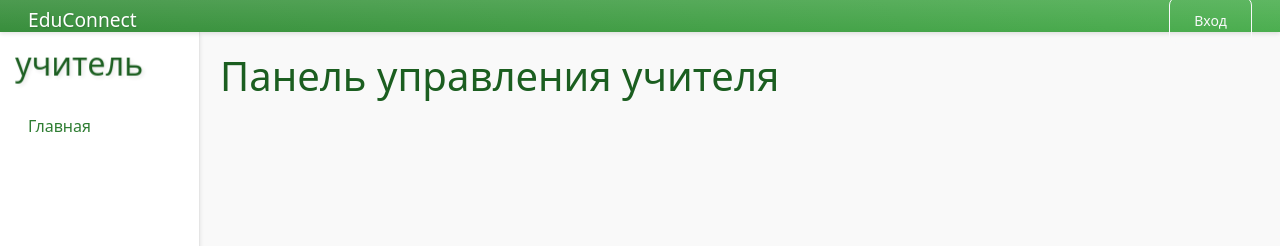
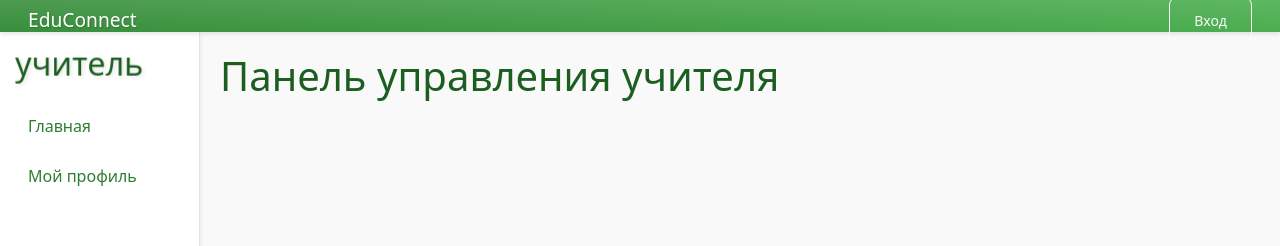
Before and after one commit to Alex-L-K-free/EduConnect, a React (Create React App) app in the folder educonnect/frontend/: page /teacher in a window 1280 px wide. Shown: the top 246 px of the page. Built offline with nearby package versions, Linux system fonts and the light colour scheme.

Commit message:
регистрация учителя (профиль)

```diff
--- a/educonnect/frontend/src/components/layout/SidebarTeacher.js
+++ b/educonnect/frontend/src/components/layout/SidebarTeacher.js
@@ -8,16 +8,16 @@ const SidebarTeacher = ({ activePage }) => {
       <ul>
         <li className={activePage === 'home' ? 'active' : ''}>
           <a href="/">Главная</a>
-        {/* </li>
-        <li className={activePage === 'admin' ? 'active' : ''}>
-          <a href="/admin">Панель управления</a>
         </li>
-        <li className={activePage === 'teacher' ? 'active' : ''}>
+        <li className={activePage === 'profile' ? 'active' : ''}>
+          <a href="/profile">Мой профиль</a>
+        </li>
+        {/* <li className={activePage === 'teacher' ? 'active' : ''}>
           <a href="/teacher">учителя</a>
         </li>
         <li className={activePage === 'student' ? 'active' : ''}>
-          <a href="/student">ученика</a> */}
-        </li>
+          <a href="/student">ученика</a>
+        </li> */}
          {/* Добавьте другие элементы навигации для ученика */}
       </ul>
     </div>
```
